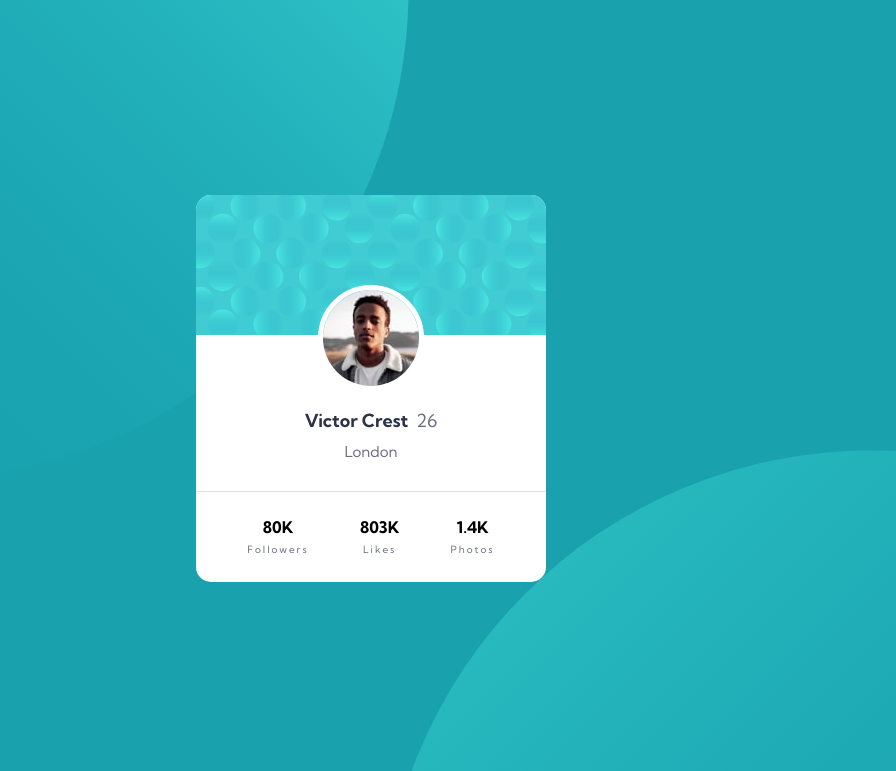
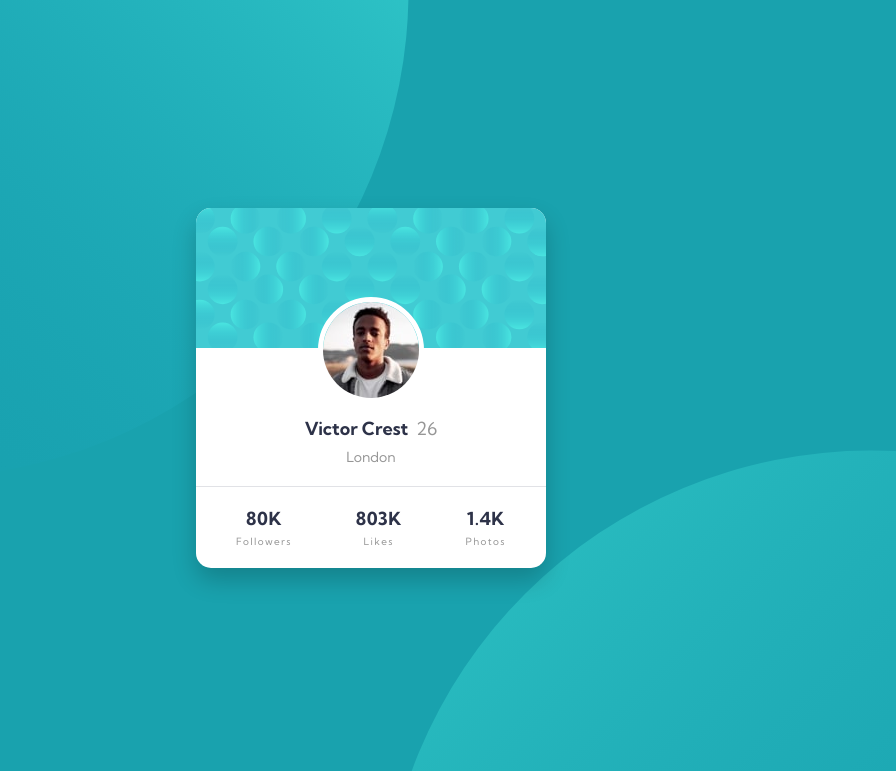
Before and after one commit to mattmarz1/Frontend-Mentor-Profile-Card-Component, a plain HTML site: page index.html in a window 1280 px wide. Shown: the top 771 px of the page, without its empty margins (269-1165 px from the left). Drawn offline with Linux system fonts and the light colour scheme.

Commit message:
Changed some colors.

```diff
--- a/index.html
+++ b/index.html
@@ -10,23 +10,25 @@
 <body>
   <main id="container">
     <img src="images/bg-pattern-card.svg" alt="card image">
-    <img src="images/image-victor.jpg" alt="Victor">
     <section>
-      <h1>Victor Crest &nbsp<span>26</span></h1>
-      <h2>London</h2>
+      <img class="victor" src="images/image-victor.jpg" alt="Victor">
+      <div>
+        <h1>Victor Crest &nbsp<span>26</span></h1>
+        <h2>London</h2>
+      </div>
     </section>
     <footer>
       <article>
         <p>80K</p>
-        <span>Followers</span>
+        <p>Followers</p>
       </article>
       <article>
         <p>803K</p>
-        <span>Likes</span>
+        <p>Likes</p>
       </article>
       <article>
         <p>1.4K</p>
-        <span>Photos</span>
+        <p>Photos</p>
       </article>
     </footer>
   </main>
--- a/styles.css
+++ b/styles.css
@@ -28,9 +28,9 @@ body {
     border-top-left-radius: 0.938rem;
     border-bottom-left-radius: 0.938rem;
     border-bottom-right-radius: 0.938rem;
-    position: relative;
     background-color: white;
     margin: auto;
+    box-shadow: 0 0.75rem 1.5rem rgba(0, 0, 0, 0.2);
 }
 
 #container img:first-child {
@@ -38,56 +38,60 @@ body {
     border-top-left-radius: 0.938rem;
 }
 
-#container img:nth-child(2) {
+#container .victor {
     position: absolute;
     left: 50%;
-    top: 5.625rem;
+    top: -55px;
     transform: translate(-50%);
-    border-radius: 50%;
+    border-radius: 50% !important;
     border: 5px solid white;
 }
 
 section {
-    padding-top: 3.75rem;
-    padding-bottom: 1.875rem;
-    padding-left: 2.5rem;
-    padding-right: 2.5rem;
+    padding-top: 4.063rem;
+    padding-bottom: 1.25rem;
+    position: relative;
 }
 
 section h1 {
     font-size: 1.125rem;
     color: hsl(229, 23%, 23%);
-    margin-top: 10px;
 }
 
 section h1 span {
-    color:   hsl(227, 10%, 46%);
+    color:   hsl(0, 0%, 59%);;
     font-weight: 500;
 }
 
 section h2 {
-    font-size: 0.938rem;
-    margin-top: 0.625rem;
-    color:   hsl(227, 10%, 46%);
-    font-weight: 500;
+    font-size: 0.875rem;
+    margin-top: 0.5rem;
+    color:   hsl(0, 0%, 59%);
+    font-weight: 400;
 }
 
 footer {
     display: flex;
-    justify-content: space-evenly;
+    justify-content: space-between;
     border-top: 1px solid hsla(227, 10%, 46%, 0.2);
-    padding-top: 1.563rem;
-    padding-bottom: 1.563rem;
+    padding-top: 1.25rem;
+    padding-bottom: 1.25rem;
+    padding-left: 2.5rem;
+    padding-right: 2.5rem;
 }
 
-footer article p {
+footer article p:first-child {
     font-weight: 600;
+    font-size: 1.125rem;
+    color:  hsl(229, 23%, 23%);
+    letter-spacing: 0.5px;
+    margin-bottom: 0.313rem;
 }
 
-footer span {
+footer article p:last-child {
     font-size: 0.625rem;
-    letter-spacing: 2px;
-    color:  hsl(227, 10%, 46%);
+    letter-spacing: 1.4px;
+    color:  hsl(0, 0%, 59%);
 }
 
 .attribution {
```
